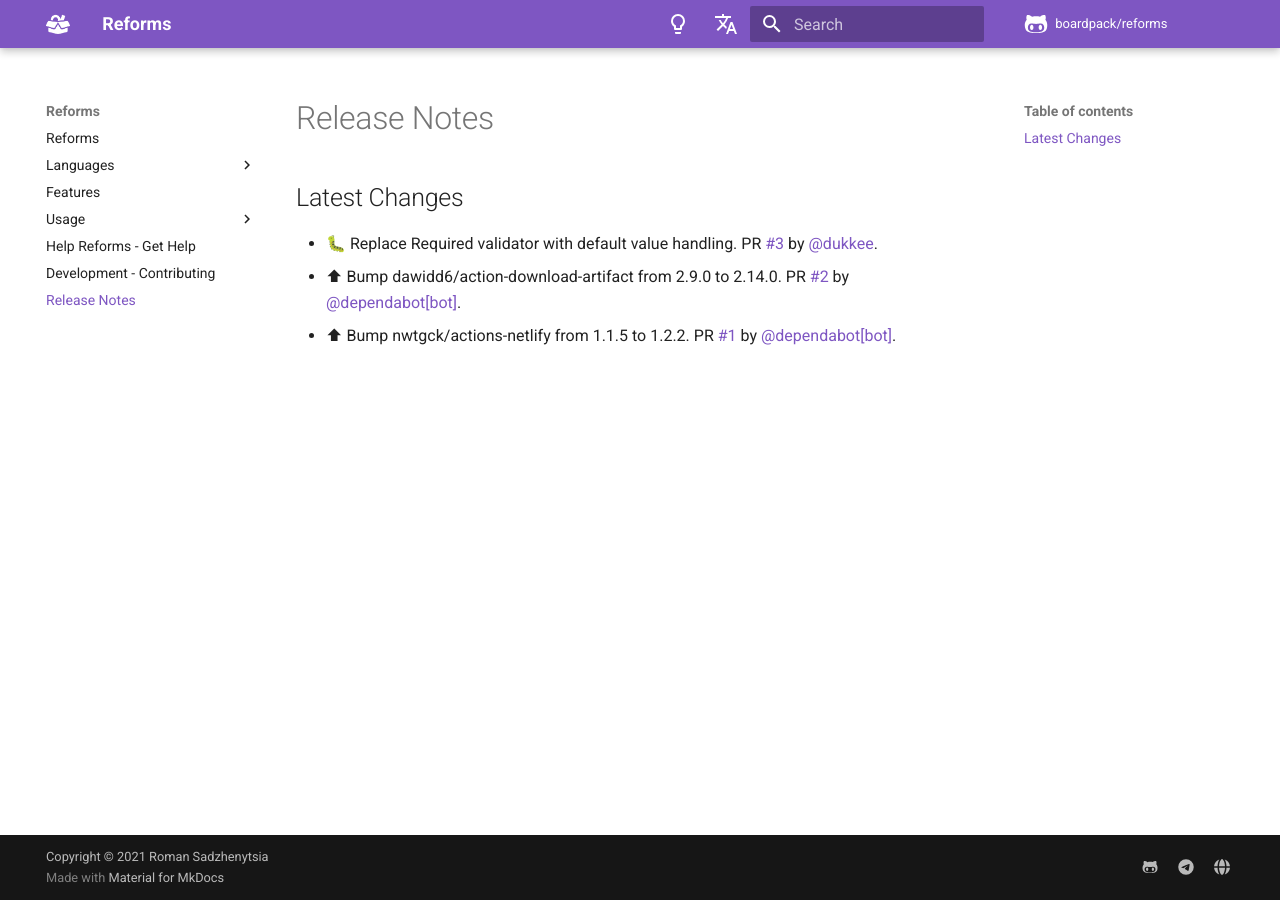
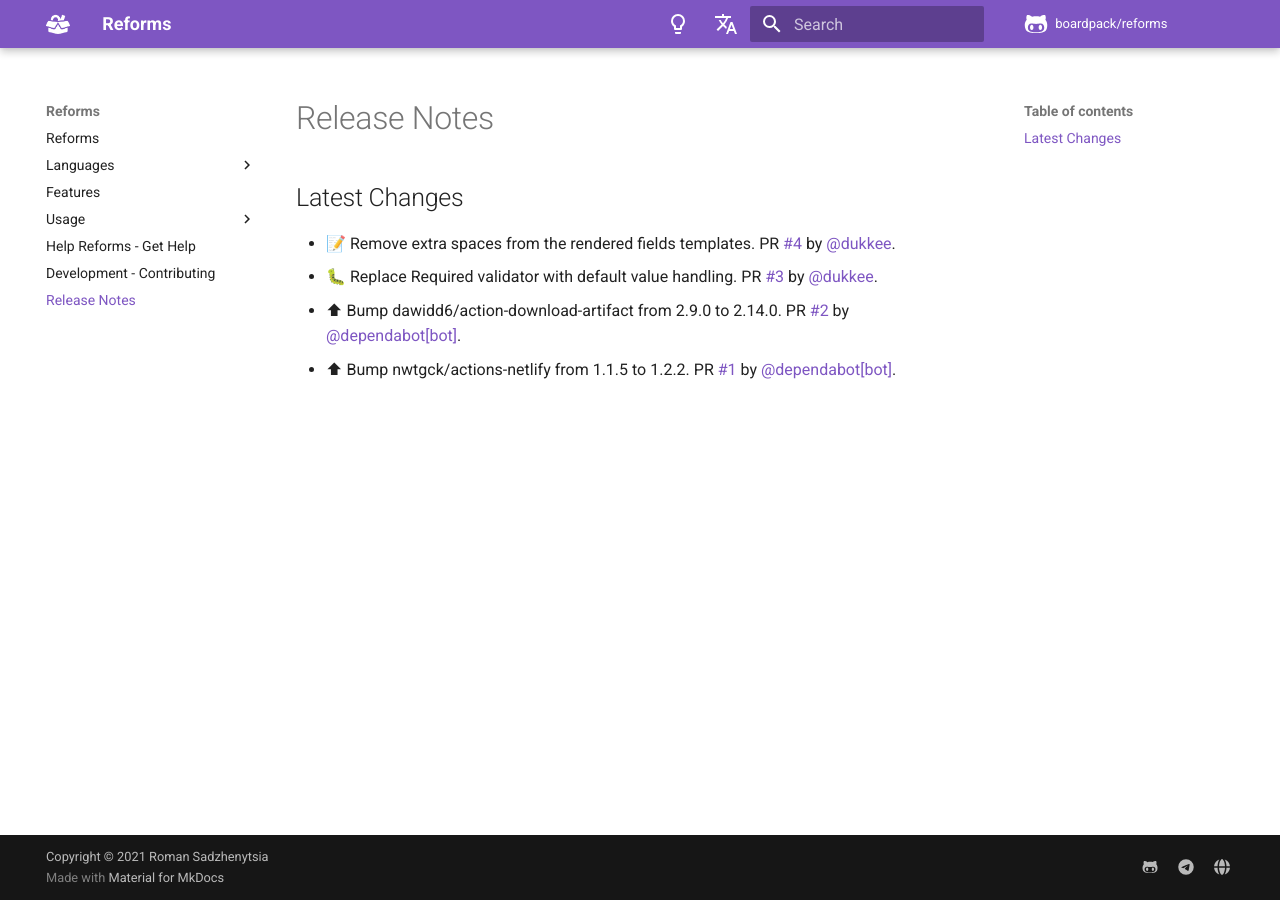
Before and after one commit to boardpack/reforms, an MkDocs documentation site: the page built from docs/en/docs/release-notes.md, in a window 1280 px wide. Built offline with MkDocs 1.6.1 and Material for MkDocs 9.7.7, drawn with Linux system fonts in a browser that asks for light colours; comment, search, counter and statistics services are not loaded.

Commit message:
📝 Update release notes

```diff
--- a/docs/en/docs/release-notes.md
+++ b/docs/en/docs/release-notes.md
@@ -2,6 +2,7 @@
 
 ## Latest Changes
 
+* 📝 Remove extra spaces from the rendered fields templates. PR [#4](https://github.com/boardpack/reforms/pull/4) by [@dukkee](https://github.com/dukkee).
 * 🐛 Replace Required validator with default value handling. PR [#3](https://github.com/boardpack/reforms/pull/3) by [@dukkee](https://github.com/dukkee).
 * ⬆ Bump dawidd6/action-download-artifact from 2.9.0 to 2.14.0. PR [#2](https://github.com/boardpack/reforms/pull/2) by [@dependabot[bot]](https://github.com/apps/dependabot).
 * ⬆ Bump nwtgck/actions-netlify from 1.1.5 to 1.2.2. PR [#1](https://github.com/boardpack/reforms/pull/1) by [@dependabot[bot]](https://github.com/apps/dependabot).
```
